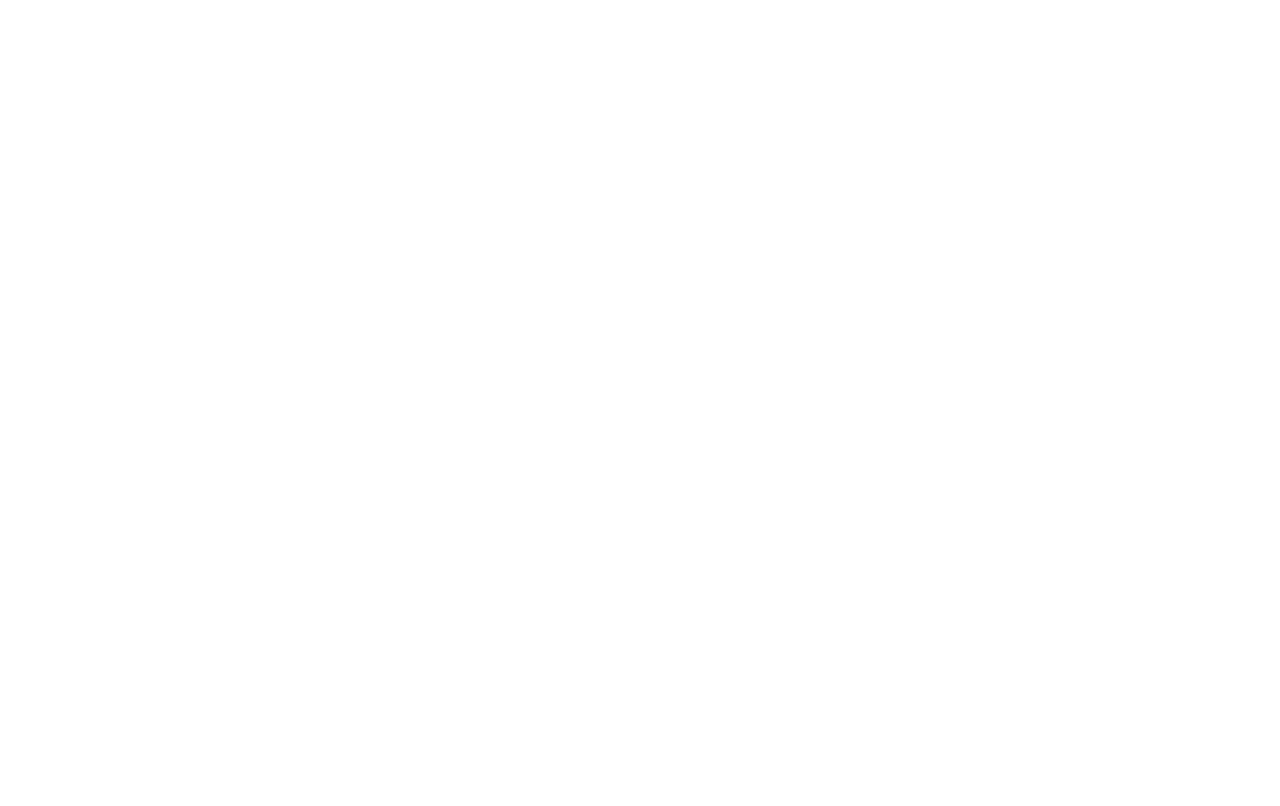
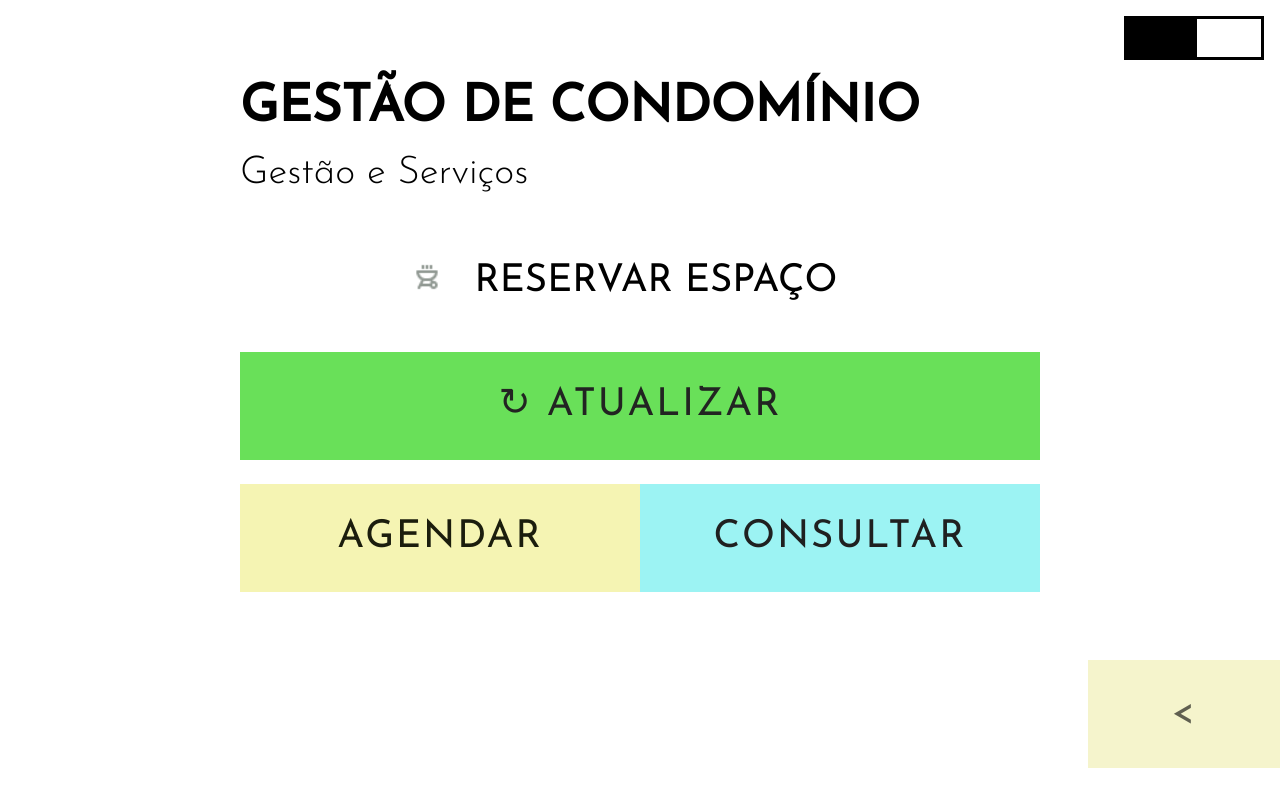
Before and after one commit to jorgelgf/fontendcond, a React (Create React App) app: page /grill in a window 1280 px wide. Before the commit this address had no page. Shown: the top 806 px of the page. Built offline with nearby package versions, Linux system fonts and the light colour scheme.

Commit message:
renomeado compontente pull para grill / resolvida qquestoes de delete de registro

```diff
--- a/src/components/modal/modalAgree.tsx
+++ b/src/components/modal/modalAgree.tsx
@@ -9,7 +9,7 @@ export const ModalAgree = ({onClickYes,onClickNo,text}:PropsModalAgree) => {
   return (
     <S.Container >
         {text}
-        <div className='dv'  >
+        <div className='dv'>
           <Button color='#20221f' bg='#89ff1a'text='SIM'onClick={onClickYes}/>
           <Button color='#131010'bg='#ff5555'text='NÃO'onClick={onClickNo}/>
         </div>
--- a/src/pages/Pool/index.tsx
+++ b/src/pages/grill/index.tsx
@@ -1,5 +1,5 @@
 import { Button, HeaderService,ModalAgree } from '../../components'
-import pool from '../../img/pool.png'
+import grill from '../../img/grill.png'
 import { useNavigate } from 'react-router-dom'
 import { useState,useContext } from 'react'
 import Calendar from 'react-calendar'
@@ -30,7 +30,7 @@ interface RegUserProps{
 }
 
 
-export const Pool = () => {
+export const Grill = () => {
   const [scheduler, setScheduler] = useState(false)
   const [consult, setConsult] = useState(false)
   const [modalOkay, setModalOkay] = useState(false)
@@ -45,7 +45,6 @@ export const Pool = () => {
   const date = new Date()
 
    const  handleSave = async()=>{
-    console.log('localstorage', localStorage.getItem('id'))
     const data = {
       date:info,id:`${localStorage.getItem('id')}`
     }
@@ -120,24 +119,23 @@ export const Pool = () => {
           )
           return setUsers(dataUSer.data);
         }catch(error){
-      console.log("entrou neste erro1")
+      console.log("entrou neste erro1", error)
         }
     }
 
     const handleClickCalendar = (e:any)=>{
-
           setModalOkay(true)
           setInfo(e.toLocaleDateString())
             }
 
-    const handleClickDelete  = (id:string) =>{
-      localStorage.setItem("idRegister",id)
+    const handleClickDelete  = (id_register:string) =>{
+      localStorage.setItem("idRegister",id_register)
       setModalDelete(true)
         }
 
     const handleKill = async() =>{
       try{
-       await api.delete(`/register/remove/?id=${localStorage.getItem("idRegister")}`,{
+       await api.delete(`/register/remove/?id_=${localStorage.getItem("idRegister")}`,{
         headers: {
           'Authorization': `Bearer ${localStorage.getItem('token')}`
         }
@@ -219,7 +217,7 @@ export const Pool = () => {
             toast.warning("Não deletado!",{autoClose: 1000})}}
           onClickYes={handleKill}/>
        </S.DivOpacity>}
-        <HeaderService image={pool} text='pool-icon'children='ÁREA DE LAZER'/>
+        <HeaderService image={grill} text='grill-icon'children='RESERVAR ESPAÇO'/>
         <div
         style={{
           marginBottom:'1.5rem'
--- a/src/pages/index.tsx
+++ b/src/pages/index.tsx
@@ -1,7 +1,7 @@
 import {Home} from './home';
 import {Service} from './service'
-import {Pool} from './Pool'
+import {Grill} from './grill'
 import { Consult } from './consult';
 import { Contact } from './contact';
 
-export{Home, Service,Pool,Consult,Contact}
+export{Home, Service,Grill,Consult,Contact}
--- a/src/pages/service/index.tsx
+++ b/src/pages/service/index.tsx
@@ -41,7 +41,7 @@ useEffect(()=>{
   return (
     <>{loadingDiv ?<Loading/>:
     <S.Container>
-          <Button onClick={()=>nav('/pool')} text='ÁREA DE LAZER' bg='#85edf5'/>
+          <Button onClick={()=>nav('/grill')} text='RESERVAR ESPAÇO' bg='#85edf5'/>
           <Button text='CONSULTAR REGRAS'onClick={()=>nav('/consult')} bg='#eef585'/>
           <Button text='SOLICITAÇÃO DE APOIO' onClick={()=>nav('/contact')}bg='#f5d785'/>
           <GS.Exit>
--- a/src/rout.tsx
+++ b/src/rout.tsx
@@ -1,7 +1,7 @@
 import { Route, Routes } from 'react-router-dom';
 import styled from 'styled-components';
 import { ReactNode, useEffect } from 'react';
-import {Consult, Contact, Home, Pool, Service} from './pages';
+import {Consult, Contact, Home, Grill, Service} from './pages';
 import {MainHeader} from './components';
 
 
@@ -54,7 +54,7 @@ const Rout = () => {
     <Routes>
       <Route path="/" element={<Layout><Home/></Layout>} />
       <Route path='/service' element={<Layout><Service/></Layout>}/>
-      <Route path='/pool' element={<Layout><Pool/></Layout>}/>
+      <Route path='/grill' element={<Layout><Grill/></Layout>}/>
       <Route path='/consult' element={<Layout><Consult/></Layout>}/>
       <Route path='/contact' element={<Layout><Contact/></Layout>}/>
     </Routes>
```
Also changed, not shown: src/img/grill.png (added), src/img/pool.png (deleted), src/pages/grill/functions/MonthList.tsx (renamed from src/pages/Pool/functions/MonthList.tsx), src/pages/grill/styles.tsx (renamed from src/pages/Pool/styles.tsx).
